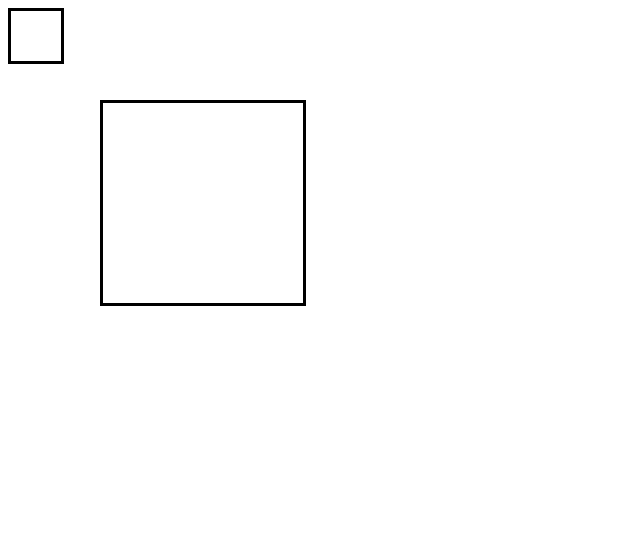
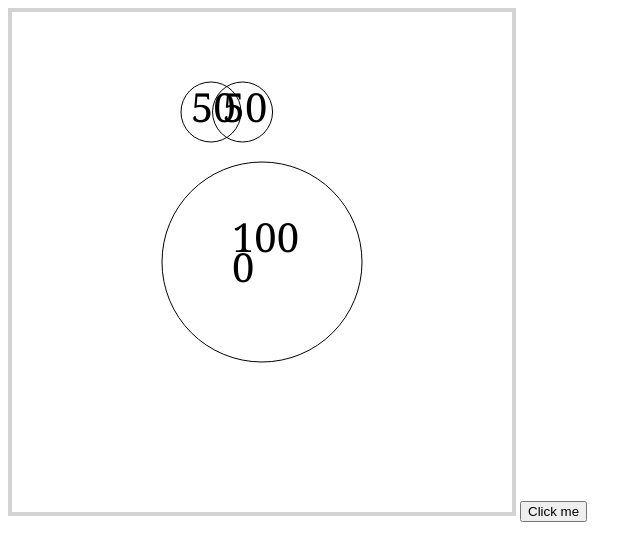
Before and after one commit to Duwo/addit, a plain HTML site: page index.html in a window 1280 px wide. Shown: the whole page, without its empty margins (0-642 px from the left). Drawn offline with Linux system fonts and the light colour scheme.

Commit message:
Trying some canvas and drawing

```diff
--- a/index.html
+++ b/index.html
@@ -1,24 +1,16 @@
 <!DOCTYPE html>
 
 <html>
-  <head>
-    <title> Part of the process </title>
-    <script src="potp.js" type="text/javascript"></script>
-    <link rel="stylesheet" type="text/css" href="style.css" />
+    <head>
+        <title> Part of the process </title>
 
-  </head>
+    </head>
+    <body id="body">
+        <canvas id="myCanvas" width="500" height="500" style="border:4px solid #d3d3d3;">
+        Your browser does not support the HTML5 canvas tag.</canvas>
 
-  <body>
-    <div id="part">
-    </div>
-    <div id="target">
-    </div>
+        <button onclick="gamesession.split()">Click me</button>
 
-  <script>
-    var part = document.getElementById("part");
-    var rect = part.getBoundingClientRect();
-  </script>
-  </body>
-
-
+        <script src="potp.js" type="text/javascript"></script>
+    </body>
 </html>
--- a/potp.js
+++ b/potp.js
@@ -1,28 +1,77 @@
 // Game implementation
 
+
+
 var Target = function(targetValue) {
+
+
     this.targetValue = targetValue;
     this.currentValue = 0;
     this.includedParts = [];
+    this.posx = 250;
+    this.posy = 250;
+    this.radius = 100;
 
     this.includePart = function(part) {
         this.currentValue += part.value;
         this.includedParts.push(part);
     };
+
+    this.draw = function() {
+        var b = document.getElementById("myCanvas");
+        var ctx = b.getContext("2d");
+        ctx.beginPath();
+        ctx.arc(this.posx, this.posy, this.radius,0,2*Math.PI);
+        ctx.stroke();
+        ctx.font="40px Georgia";
+        ctx.fillText(this.targetValue, this.posx - 30, this.posy - 10);
+        ctx.font="40px Georgia";
+        ctx.fillText(this.currentValue, this.posx - 30, this.posy + 20);
+    };
 };
 
 var Part = function(value) {
-    this.value = value
+    this.value = value;
+    this.posx = 50+ Math.random()*300;
+    this.posy = 100;
+    this.radius = 30;
+
+    this.draw = function() {
+        var b = document.getElementById("myCanvas");
+        var ctx = b.getContext("2d");
+        ctx.beginPath();
+        ctx.arc(this.posx, this.posy, this.radius,0,2*Math.PI);
+        ctx.stroke();
+        ctx.font="40px Georgia";
+        ctx.fillText(this.value, this.posx - 20, this.posy + 10);
+    };
 };
 
 var GameSession = function() {
     this.target = new Target(100);
     this.parts = [];
 
+    this.newGame = function () {
+        this.target.draw();
+    };
+
     this.split = function() {
         var part1 = new Part(50);
         var part2 = new Part(50);
         this.parts.push(part1);
         this.parts.push(part2);
+
+        for (i = 0; i < this.parts.length; i++) {
+            this.parts[i].draw();
         };
+
     };
+
+
+};
+
+var gamesession = document.getElementById("body").onload = function(){
+    var gamesession = new GameSession();
+    gamesession.newGame();
+    gamesession.split();
+};
```
Also changed, not shown: spec/TargetSpec.js (+3 -4 lines). Lines whose indentation alone changed are shown as unchanged.
